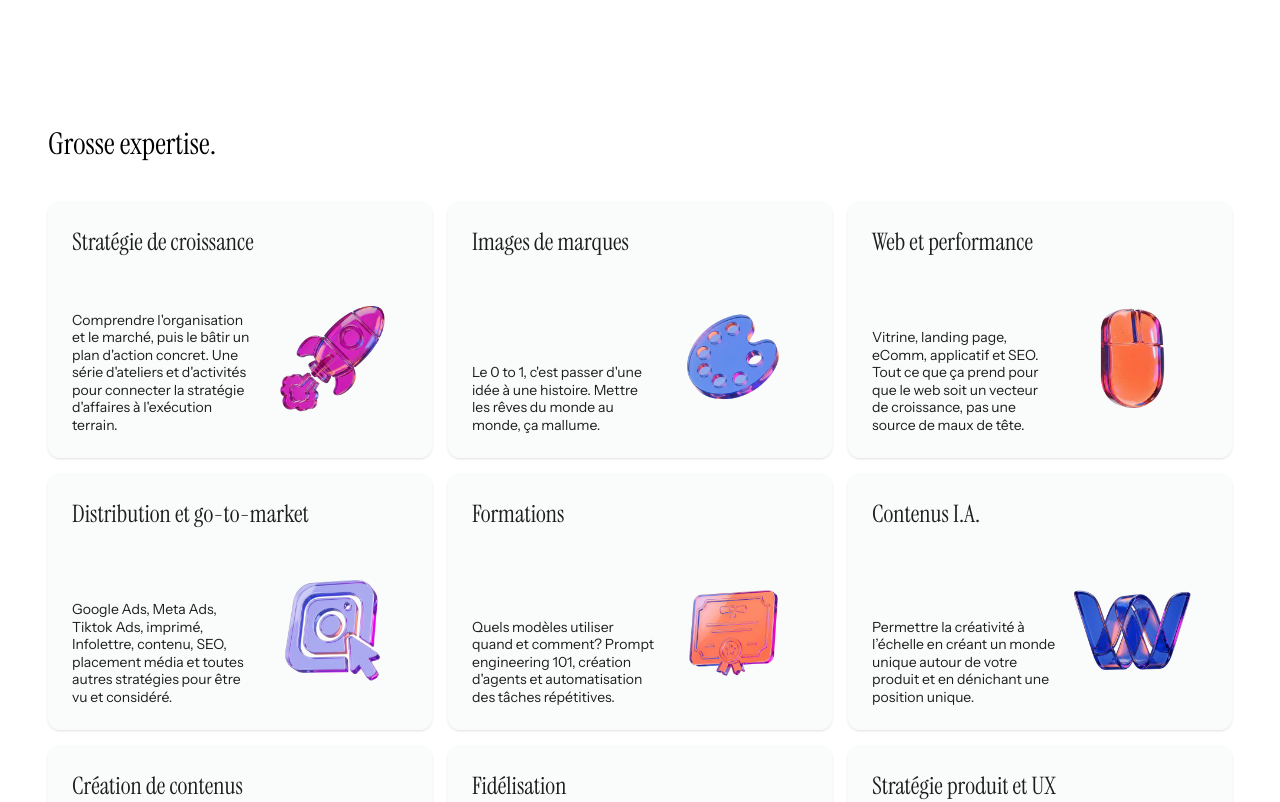
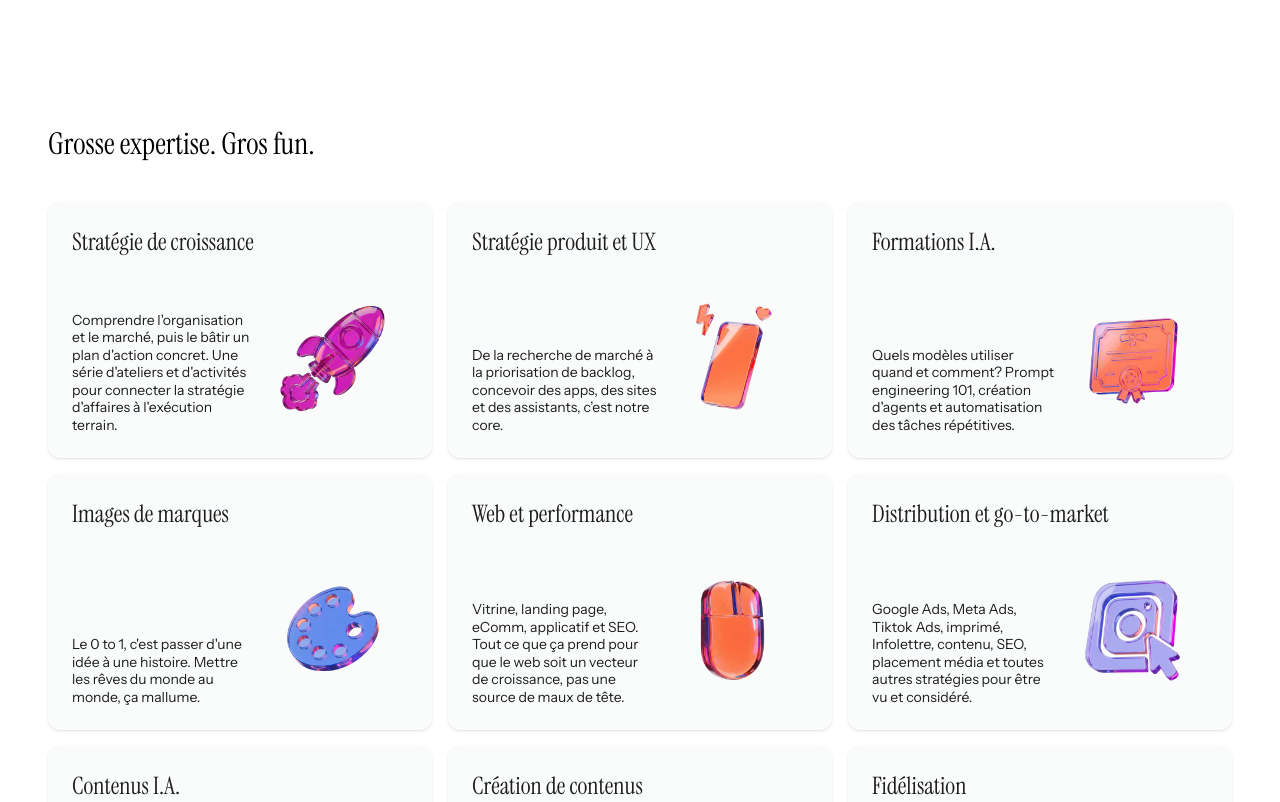
Before and after one commit to jbdube-gif/mon-agence, a Next.js app: page / in a window 1280 px wide. Shown: the part 1120-1922 px from the top of the page. Built offline with nearby package versions, Linux system fonts and the light colour scheme.

Commit message:
Images de marques

```diff
--- a/app/page.tsx
+++ b/app/page.tsx
@@ -400,7 +400,7 @@ className="relative shrink-0 w-[80vw] h-full snap-center rounded-xl overflow-hid
 {/* EXPERTISE */}
 <section id="expertise" className="px-5 md:px-12 py-16 scroll-mt-24">
   <h2 className="font-[family-name:var(--font-serif)] text-3xl md:text-3xl text-black mb-10">
-    Grosse expertise.
+    Grosse expertise. Gros fun.
   </h2>
   <div className="flex overflow-x-auto snap-x snap-mandatory gap-4 lg:grid lg:grid-cols-3 lg:overflow-visible">
     {[
@@ -408,6 +408,16 @@ className="relative shrink-0 w-[80vw] h-full snap-center rounded-xl overflow-hid
         titre: "Stratégie de croissance",
         texte: "Comprendre l'organisation et le marché, puis le bâtir un plan d'action concret. Une série d'ateliers et d'activités pour connecter la stratégie d'affaires à l'exécution terrain.",
         icon: "/icons/rocket.webp"
+      },
+       {
+        titre: "Stratégie produit et UX",
+        texte: "De la recherche de marché à la priorisation de backlog, concevoir des apps, des sites et des assistants, c’est notre core.",
+        icon: "/icons/phone.webp"
+      },
+      {
+        titre: "Formations I.A.",
+        texte: "Quels modèles utiliser quand et comment? Prompt engineering 101, création d'agents et automatisation des tâches répétitives.",
+        icon: "/icons/diplome.webp"
       },
       {
         titre: "Images de marques",
@@ -425,11 +435,6 @@ className="relative shrink-0 w-[80vw] h-full snap-center rounded-xl overflow-hid
         icon: "/icons/instagram.webp"
       },
       {
-        titre: "Formations",
-        texte: "Quels modèles utiliser quand et comment? Prompt engineering 101, création d'agents et automatisation des tâches répétitives.",
-        icon: "/icons/diplome.webp"
-      },
-      {
         titre: "Contenus I.A.",
         texte: "Permettre la créativité à l’échelle en créant un monde unique autour de votre produit et en dénichant une position unique.",
         icon: "/icons/ia.webp"
@@ -444,11 +449,7 @@ className="relative shrink-0 w-[80vw] h-full snap-center rounded-xl overflow-hid
         texte: "Fidéliser sa clientèle est un art obscure pour beaucoup, mais pas pour nous. ",
         icon: "/icons/magnet.webp"
       },
-      {
-        titre: "Stratégie produit et UX",
-        texte: "De la recherche de marché à la priorisation de backlog, concevoir des apps, des sites et des assistants, c’est notre core.",
-        icon: "/icons/phone.webp"
-      }
+
 
 
     ].map((item, i) => {
```
